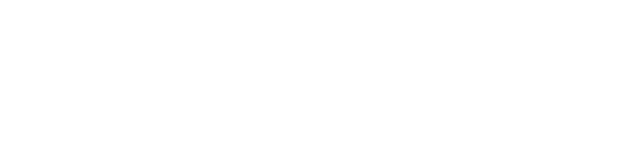
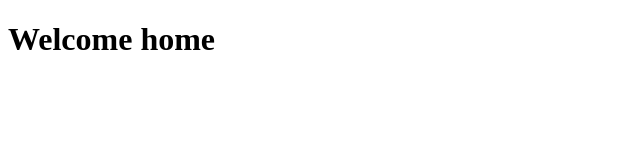
Before and after one commit to Graciousbae/learning-git, a plain HTML site: page index.html in a window 1280 px wide. Shown: the whole page, without its empty margins (0-640 px from the left). Drawn offline with Linux system fonts and the light colour scheme.

Commit message:
Update index.html

```diff
--- a/index.html
+++ b/index.html
@@ -1,9 +1,9 @@
 <!DOCTYPE html>
 <html>
     <head>
-        <title>git repository</title>
+        <title>music world - Home of Music</title>
     </head>
     <body>
-
+      <h1>Welcome home</h1>
     </body>
 </html>
```
